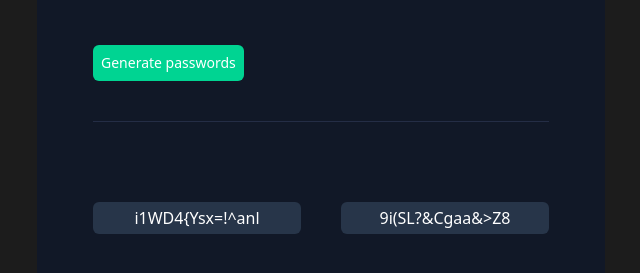
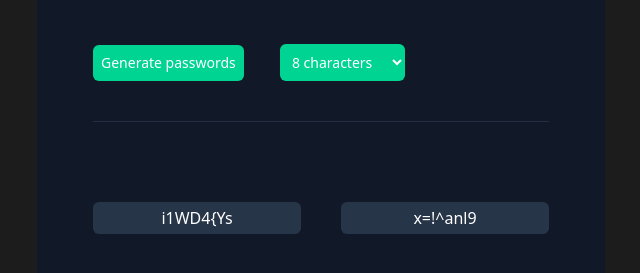
Before and after one commit to dpithia/password-generator, a website: page src/index.html in a window 1280 px wide. Both pictures are taken after a click on the button "Generate passwords". Shown: the part 343-616 px from the top of the page, without its empty margins (319-959 px from the left). Drawn offline with Linux system fonts and the light colour scheme.

Commit message:
Added character amount selection

```diff
--- a/src/index.html
+++ b/src/index.html
@@ -30,6 +30,17 @@
         >
           Generate passwords
         </button>
+        <select
+          class="text-white text-sm bg-emerald-400 p-2 rounded-md ml-8"
+          id="password-length"
+          class="length-select w-48"
+        >
+          <option value="8">8 characters</option>
+          <option value="12">12 characters</option>
+          <option value="16">16 characters</option>
+          <option value="20">20 characters</option>
+          <option value="24">24 characters</option>
+        </select>
         <hr class="text-[#242d45] mt-10" />
         <div class="flex">
           <div
@@ -37,6 +48,7 @@
             id="password-1"
             onclick="copy(this)"
           ></div>
+
           <div
             class="bg-[#273549] w-52 h-8 mt-20 rounded-md text-white flex items-center justify-center cursor-pointer select-none password-box hover:bg-[#324764]"
             id="password-2"
--- a/src/index.js
+++ b/src/index.js
@@ -1,6 +1,8 @@
 let passwordGen = document.getElementById("btn-generate");
 let pass1 = document.getElementById("password-1");
 let pass2 = document.getElementById("password-2");
+let numOfChars = document.getElementById("password-length");
+let value = numOfChars.value;
 
 // Add event listener
 passwordGen.addEventListener("click", putPassword);
@@ -98,8 +100,8 @@ const characters = [
 
 function generatePassword() {
   let password = "";
-  for (let i = 0; i < 15; i++) {
-    // generates 15-character password
+  const length = parseInt(numOfChars.value);
+  for (let i = 0; i < length; i++) {
     const randomIndex = Math.floor(Math.random() * characters.length);
     password += characters[randomIndex];
   }
```
Also changed, not shown: src/output.css.
